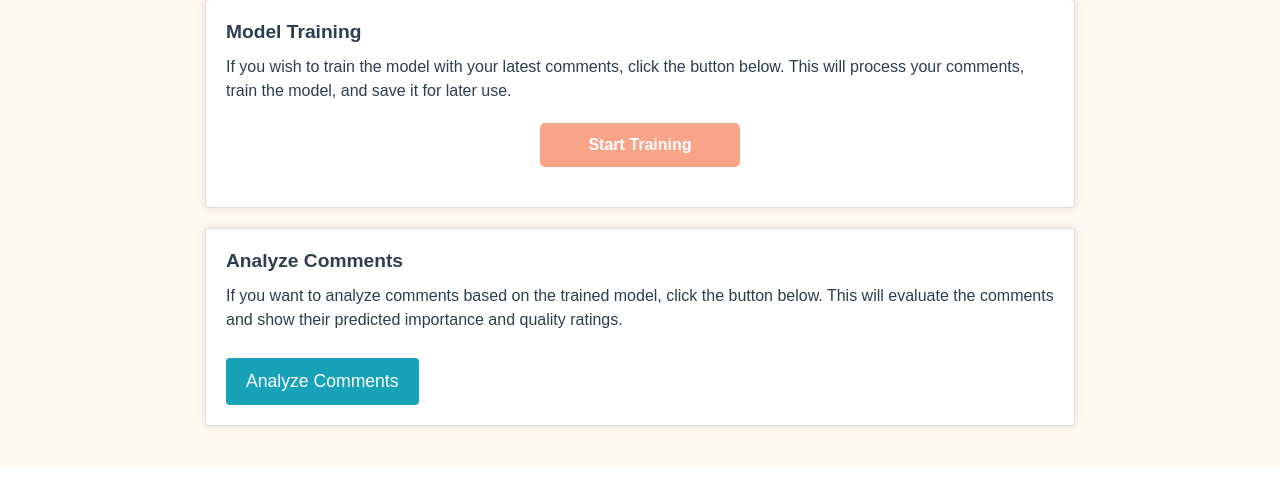
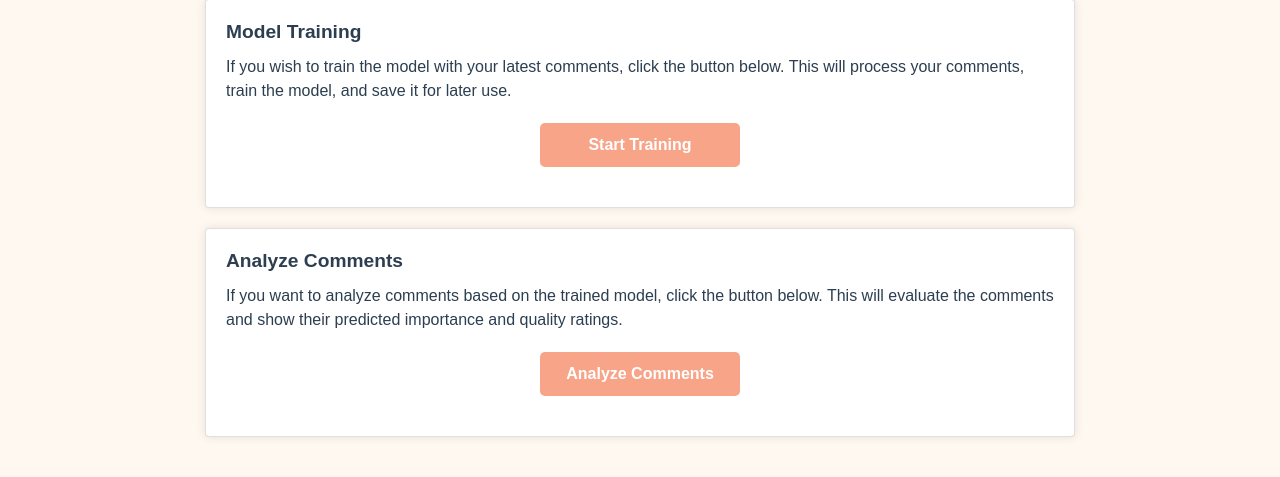
Before and after one commit to anthonyhalim150/TestWebsite, a Flask app: template shop/Admin/AI/templates/AI_comment.html in a window 1280 px wide. Shown: the part 439-916 px from the top of the page. Run offline with Flask 3, Linux system fonts and the light colour scheme; the template is opened without the code that fills it, so the values that code supplies are empty; some libraries are stand-ins or nearby versions.

Commit message:
Update AI_comment.html

```diff
--- a/shop/Admin/AI/templates/AI_comment.html
+++ b/shop/Admin/AI/templates/AI_comment.html
@@ -42,7 +42,7 @@
             <div class="card-body">
                 <h4 class="card-title">Analyze Comments</h4>
                 <p>If you want to analyze comments based on the trained model, click the button below. This will evaluate the comments and show their predicted importance and quality ratings.</p>
-                <button class="btn btn-info analyze-btn">Analyze Comments</button>
+                <button class="btn btn-success analyze-btn">Analyze Comments</button>
             </div>
         </div>
 
```
